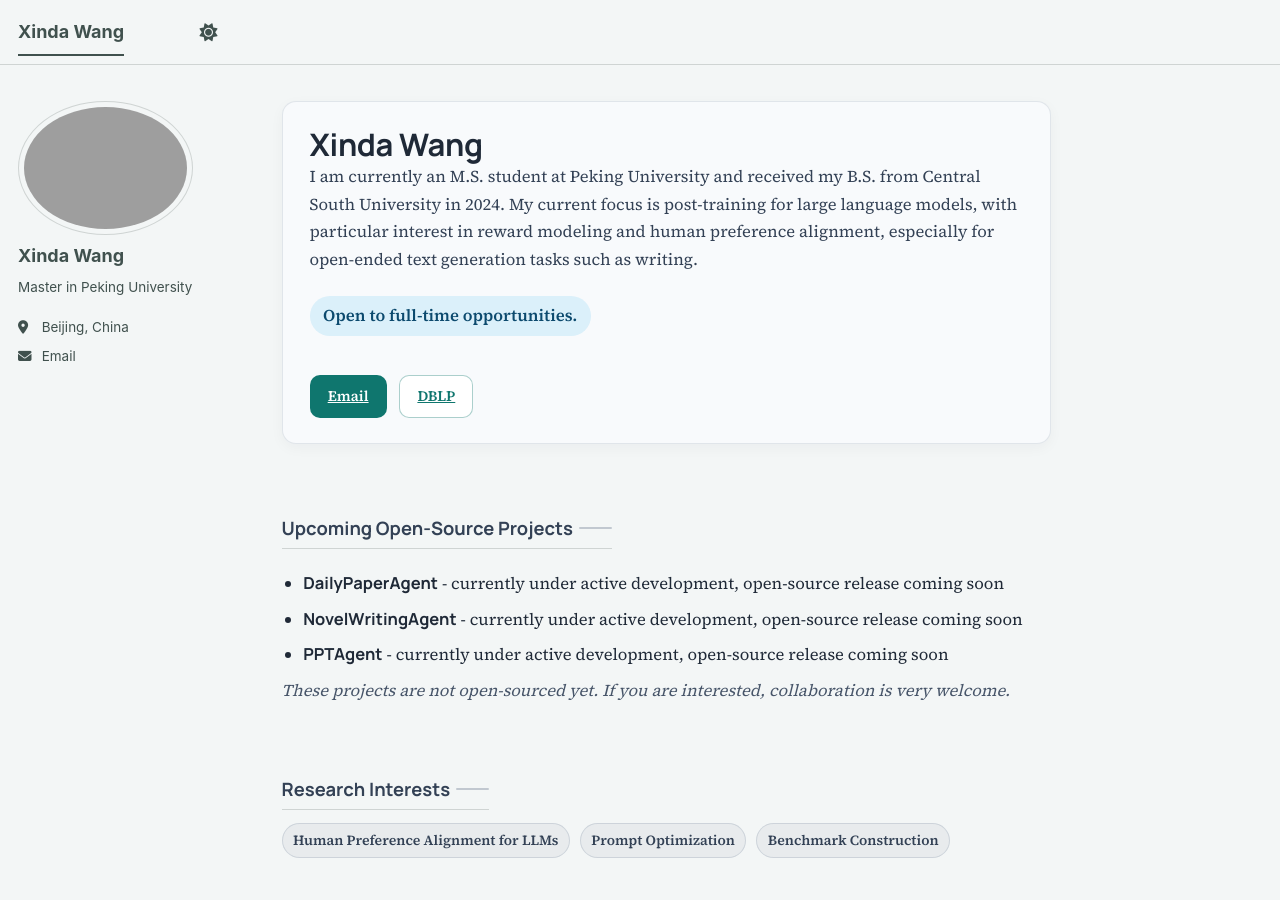
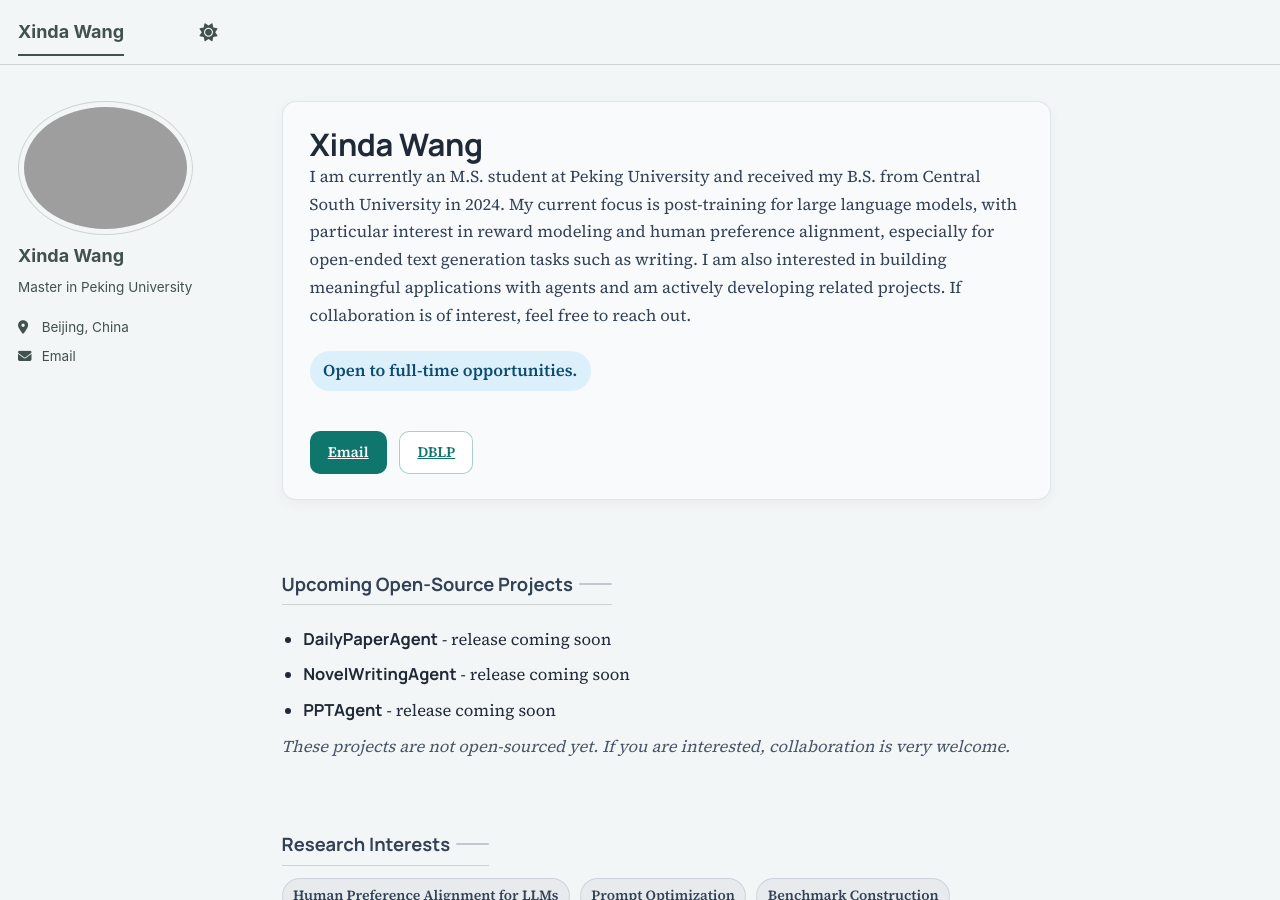
Before and after one commit to xindaaW/xindaaW.github.io, a Jekyll site: the page built from _pages/about.md, in a window 1280 px wide and 900 px high. Built offline with Jekyll 4.4.1, drawn with Linux system fonts in a browser that asks for light colours; a script bundle is joined from its source files by our own code; library files that are not in the unit come from our copies.

Commit message:
refine intro and simplify project release notes

```diff
--- a/_pages/about.md
+++ b/_pages/about.md
@@ -10,7 +10,7 @@ redirect_from:
 <section class="home-hero">
   <h1 class="home-hero__title">Xinda Wang</h1>
   <p class="home-hero__desc">
-    I am currently an M.S. student at Peking University and received my B.S. from Central South University in 2024. My current focus is post-training for large language models, with particular interest in reward modeling and human preference alignment, especially for open-ended text generation tasks such as writing.
+    I am currently an M.S. student at Peking University and received my B.S. from Central South University in 2024. My current focus is post-training for large language models, with particular interest in reward modeling and human preference alignment, especially for open-ended text generation tasks such as writing. I am also interested in building meaningful applications with agents and am actively developing related projects. If collaboration is of interest, feel free to reach out.
   </p>
   <p class="home-hero__status">Open to full-time opportunities.</p>
   <div class="home-hero__actions">
@@ -22,9 +22,9 @@ redirect_from:
 <section class="home-section">
   <h2>Upcoming Open-Source Projects</h2>
   <ul class="home-list">
-    <li><strong>DailyPaperAgent</strong> - currently under active development, open-source release coming soon</li>
-    <li><strong>NovelWritingAgent</strong> - currently under active development, open-source release coming soon</li>
-    <li><strong>PPTAgent</strong> - currently under active development, open-source release coming soon</li>
+    <li><strong>DailyPaperAgent</strong> - release coming soon</li>
+    <li><strong>NovelWritingAgent</strong> - release coming soon</li>
+    <li><strong>PPTAgent</strong> - release coming soon</li>
   </ul>
   <p class="home-note">
     These projects are not open-sourced yet. If you are interested, collaboration is very welcome.
```
